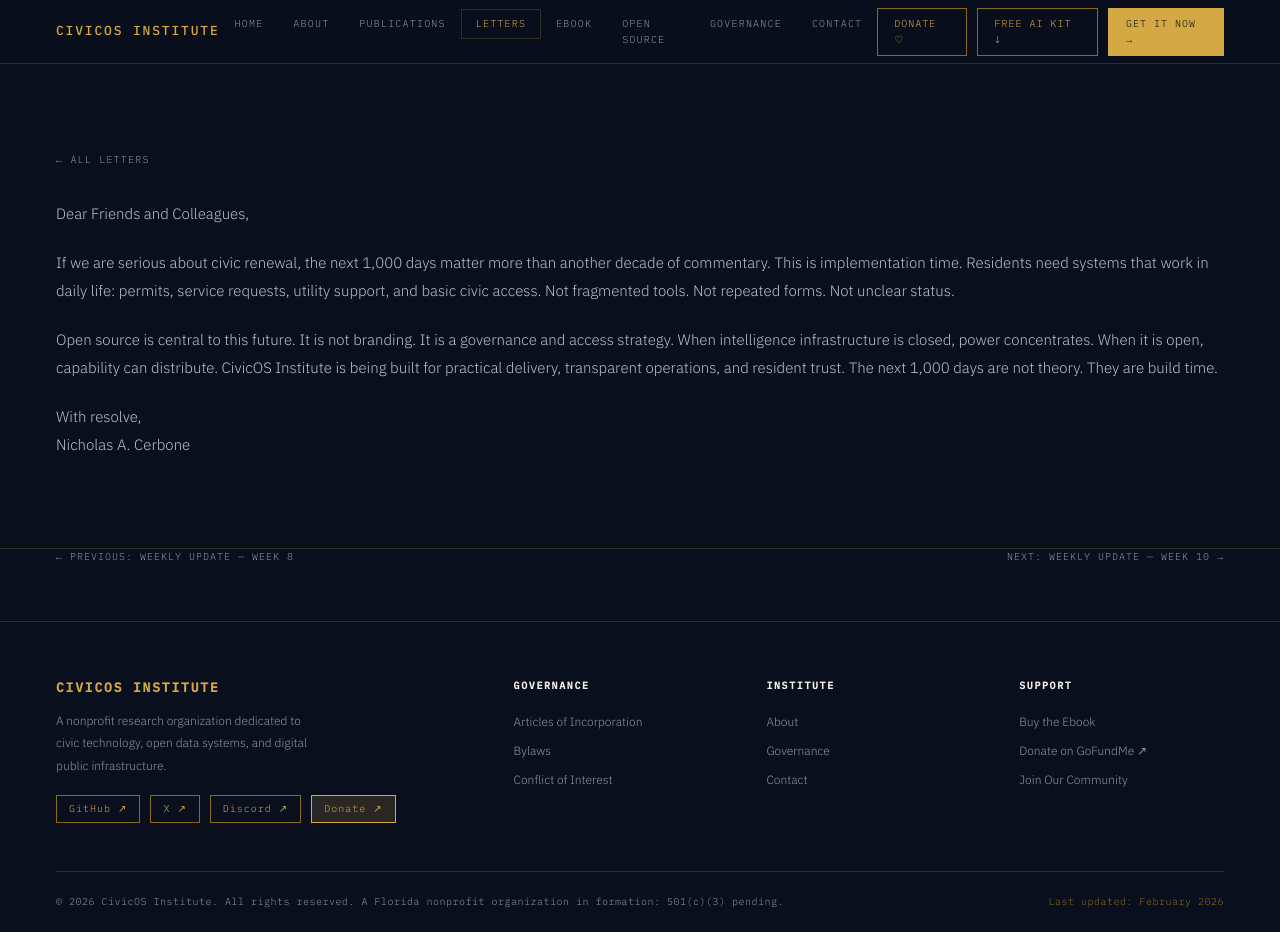
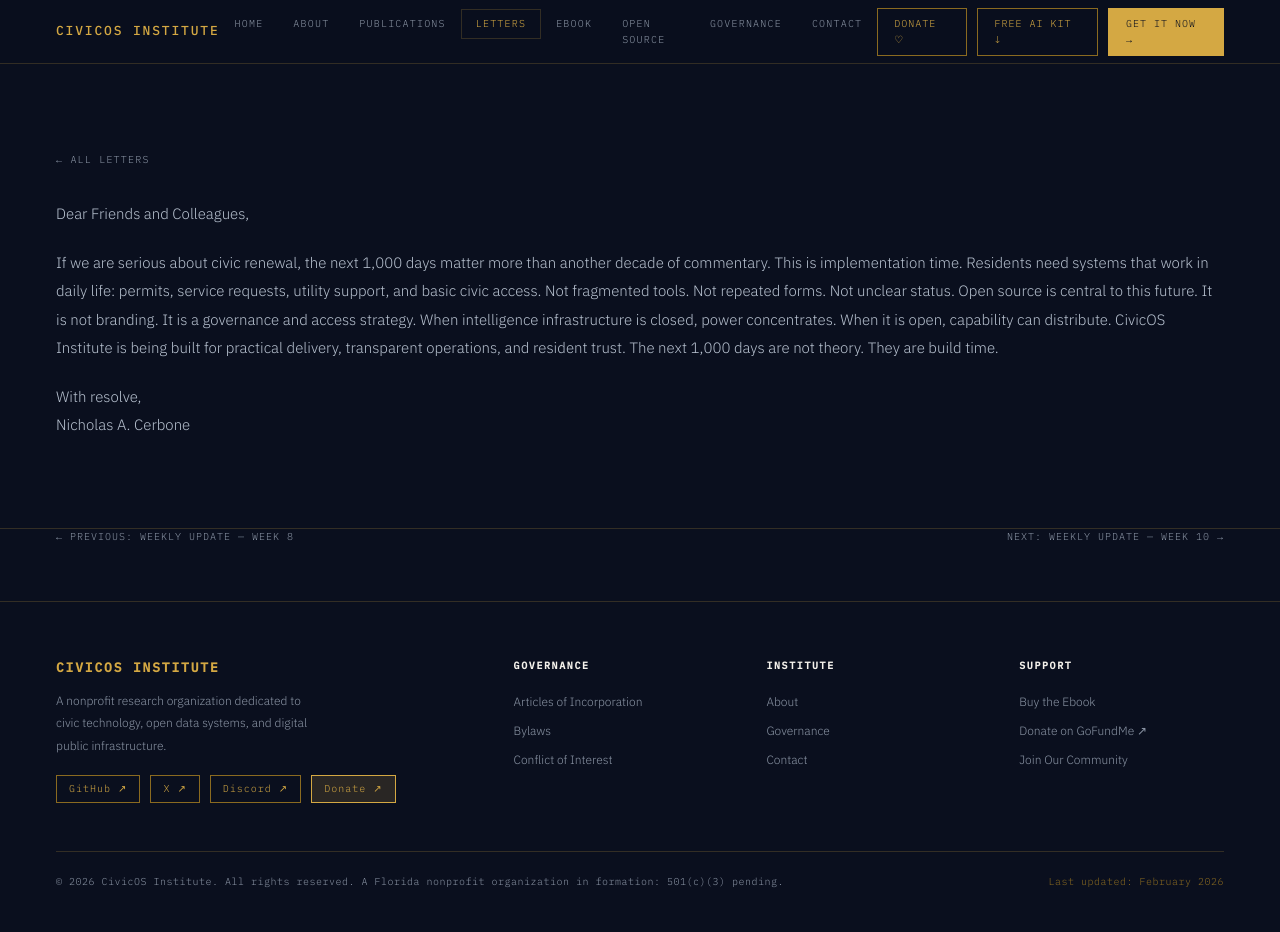
Before and after one commit to CivicOSInstitute/civicos-institute.github.io, a Jekyll site: the page built from _letters/2026-03-03-week-9.html, in a window 1280 px wide and 932 px high. Built offline with Jekyll 4.4.1, drawn with Linux system fonts in a browser that asks for light colours; some web fonts are replaced.

```diff
--- a/_letters/2026-03-03-week-9.html
+++ b/_letters/2026-03-03-week-9.html
@@ -11,10 +11,7 @@ permalink: /letters/week-9-2026/
 ---
 
 <div class="letter-body">
-
 <p>Dear Friends and Colleagues,</p>
-<p>If we are serious about civic renewal, the next 1,000 days matter more than another decade of commentary. This is implementation time. Residents need systems that work in daily life: permits, service requests, utility support, and basic civic access. Not fragmented tools. Not repeated forms. Not unclear status.</p>
-<p>Open source is central to this future. It is not branding. It is a governance and access strategy. When intelligence infrastructure is closed, power concentrates. When it is open, capability can distribute. CivicOS Institute is being built for practical delivery, transparent operations, and resident trust. The next 1,000 days are not theory. They are build time.</p>
+<p>If we are serious about civic renewal, the next 1,000 days matter more than another decade of commentary. This is implementation time. Residents need systems that work in daily life: permits, service requests, utility support, and basic civic access. Not fragmented tools. Not repeated forms. Not unclear status. Open source is central to this future. It is not branding. It is a governance and access strategy. When intelligence infrastructure is closed, power concentrates. When it is open, capability can distribute. CivicOS Institute is being built for practical delivery, transparent operations, and resident trust. The next 1,000 days are not theory. They are build time.</p>
 <p>With resolve,<br>Nicholas A. Cerbone</p>
-
 </div>
```
